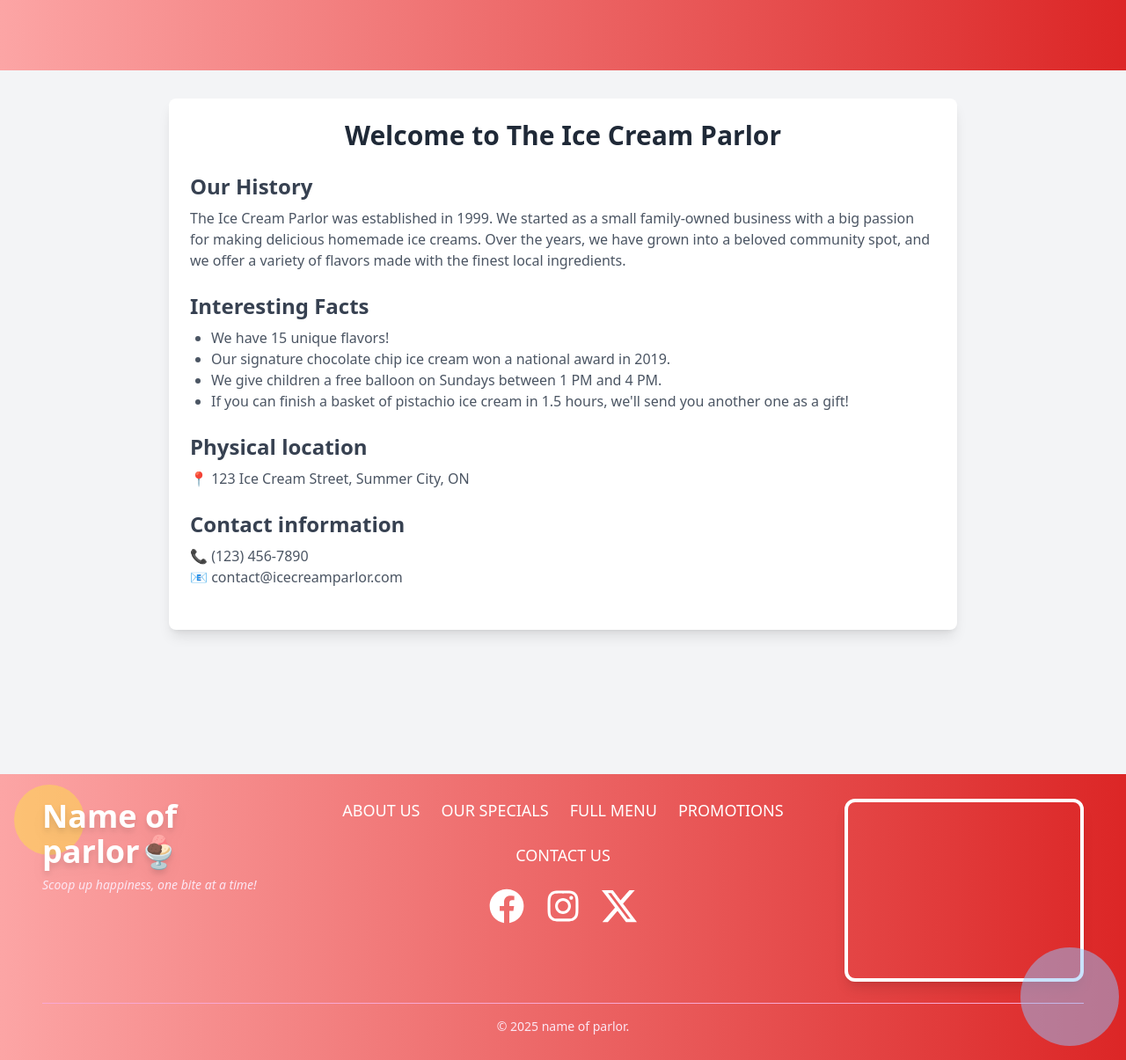
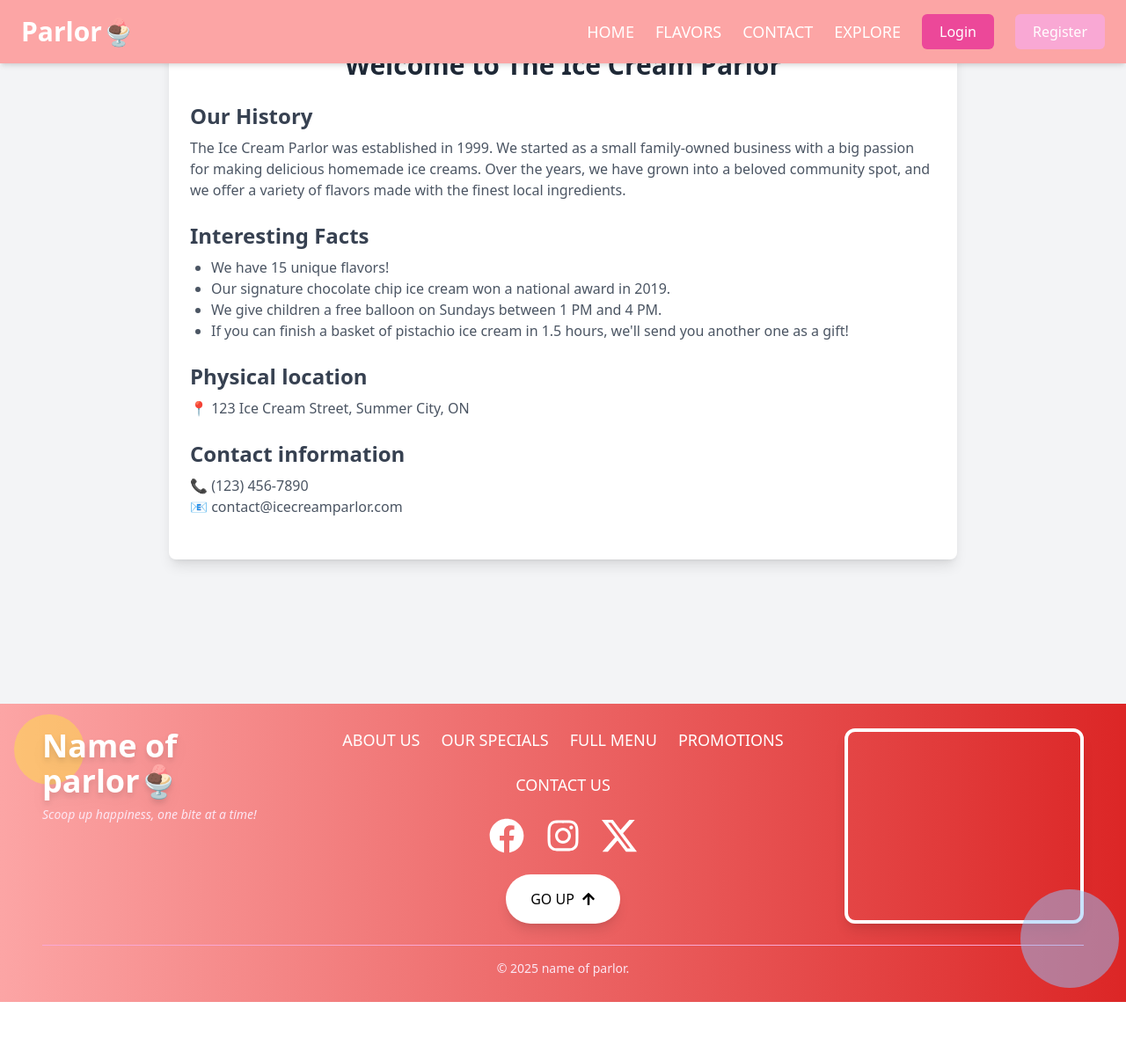
Before and after one commit to yashasvini2003/capstone_icecream, a Next.js app in the folder Frontend/my-app/: page / in a window 1280 px wide. Shown: the whole page at 88% size. After the commit the page ends 1139 px from the top, so only its background shows below. Built offline with nearby package versions, Linux system fonts and the light colour scheme; grey boxes are pictures that could not be loaded.

Commit message:
Added Navigation and modified Footer

```diff
--- a/Frontend/my-app/components/Footer.js
+++ b/Frontend/my-app/components/Footer.js
@@ -1,9 +1,19 @@
-import { FaFacebook, FaInstagram } from "react-icons/fa";
+'use client'
+
+import { FaFacebook, FaInstagram, FaArrowUp } from "react-icons/fa";
 import { BsTwitterX } from "react-icons/bs";
 import Link from "next/link";
 import '../app/styles.css'
 
 const Footer = () => {
+
+  const toTop = () => {
+    window.scrollTo({
+      top: 0,
+      behavior: "smooth",
+    });
+  };
+
   return (
     <footer className="bg-gradient-to-r from-red-300 to-red-600 text-white py-7 px-6 md:px-12 relative">
       {/* Circles */}
@@ -22,7 +32,7 @@ const Footer = () => {
           <div className="flex flex-wrap justify-center gap-6 mb-6 font-medium">
             <Link href="/" className="underline-link">ABOUT US</Link>
             <Link href="/" className="underline-link">OUR SPECIALS</Link>
-            <Link href="/" className="underline-link">FULL MENU</Link>
+            <Link href="/test" className="underline-link">FULL MENU</Link>
             <Link href="/" className="underline-link">PROMOTIONS</Link>
             <Link href="/" className="underline-link">CONTACT US</Link>
           </div>
@@ -36,6 +46,15 @@ const Footer = () => {
             <Link href="/" className="hover:text-black transition duration-300 hover:scale-110">
               <BsTwitterX size={40} />
             </Link>
+          </div>
+          <div className="flex gap-6 mt-6">
+            <button
+              onClick={toTop}
+              className="flex items-center bg-white text-black font-medium py-3 px-6 rounded-full shadow-lg transform hover:scale-105 transition-transform duration border-4 border-transparent hover:border-red-800"
+            >
+              <span className="mr-2">GO UP</span>
+              <FaArrowUp />
+            </button>
           </div>
         </div>
 
--- a/Frontend/my-app/components/NavBar.js
+++ b/Frontend/my-app/components/NavBar.js
@@ -1,15 +1,163 @@
-'use client'
-import { useState } from "react";
+'use client';
+
+import Link from 'next/link';
+import { useState } from 'react';
+import {
+  MdMenu,
+  MdClose,
+  MdArrowDropDown,
+  MdArrowDropUp,
+  MdPerson,
+  MdDashboard,
+  MdNotifications,
+  MdHelp,
+  MdLogout,
+} from 'react-icons/md';
+import { FaShoppingCart } from "react-icons/fa";
+import '../app/styles.css'
+import { useRouter } from 'next/navigation';
 
 const NavBar = () => {
-    const [isOpen, setIsOpen] = useState(false)
-    const [isLoggedIn, setIsLoggedIn] = useState(false)
+  const [isMenuOpen, setIsMenuOpen] = useState(false);
+  const [isProfileDropdownOpen, setIsProfileDropdownOpen] = useState(false);
+  const [isLoggedIn, setIsLoggedIn] = useState(false);
+  const router = useRouter();
 
-    return (
-        <div className="bg-gradient-to-r from-red-300 to-red-600 text-white py-10 px-6 md:px-12 relative">
+  const handleLogout = () => {
+    setIsLoggedIn(false);
+    setIsMenuOpen(false);
+    setIsProfileDropdownOpen(false);
+    router.push('/');
+  };
 
+  return (
+    <nav className="bg-red-300 text-white shadow-md w-full fixed mb-4 top-0 z-20">
+      <div className="container mx-auto flex justify-between items-center py-4 px-6">
+        {/* Logo */}
+        <Link
+          href="/"
+          className="flex items-center space-x-2 text-3xl font-extrabold text-white transition-transform duration-300 ease-in-out transform hover:scale-105 hover:text-pink-400"
+          onClick={() => setIsMenuOpen(false)}
+        >
+          <span>Parlor🍨</span>
+        </Link>
+
+        {/* Navigation Links */}
+        <div className="hidden md:flex items-center space-x-6">
+          <Link href="/" className="underline-link">HOME</Link>
+          <Link href="/test" className="underline-link">FLAVORS</Link>
+          <Link href="/" className="underline-link">CONTACT</Link>
+          <Link href="/" className="underline-link">EXPLORE</Link>
+
+          {isLoggedIn ? (
+            <div className="relative">
+              <div
+                className="flex items-center cursor-pointer space-x-2"
+                onClick={() => setIsProfileDropdownOpen(!isProfileDropdownOpen)}
+              >
+                <span className="text-pink-600 font-semibold bg-white p-2 rounded-lg flex items-center">
+                    TestUser
+                    {isProfileDropdownOpen ? <MdArrowDropUp className="ml-2" /> : <MdArrowDropDown className="ml-2" />}
+                </span>
+              </div>
+              {isProfileDropdownOpen && (
+                <div className="absolute right-0 mt-2 w-48 bg-white border rounded shadow-lg text-pink-600">
+                  <Link href="/" onClick={() => setIsProfileDropdownOpen(false)} className="block px-4 py-2 hover:bg-pink-100">
+                    <MdPerson className="inline-block mr-2" /> Profile
+                  </Link>
+                  <Link href="/" onClick={() => setIsProfileDropdownOpen(false)} className="block px-4 py-2 hover:bg-pink-100">
+                    <FaShoppingCart className="inline-block mr-2" /> Shopping Carts
+                  </Link>
+                  <Link href="/" onClick={() => setIsProfileDropdownOpen(false)} className="block px-4 py-2 hover:bg-pink-100">
+                    <MdDashboard className="inline-block mr-2" /> Dashboard
+                  </Link>
+                  <Link href="/" onClick={() => setIsProfileDropdownOpen(false)} className="block px-4 py-2 hover:bg-pink-100">
+                    <MdNotifications className="inline-block mr-2" /> Notifications
+                  </Link>
+                  <Link href="/" onClick={() => setIsProfileDropdownOpen(false)} className="block px-4 py-2 hover:bg-pink-100">
+                    <MdHelp className="inline-block mr-2" /> Help
+                  </Link>
+                  <button
+                    className="block w-full text-left px-4 py-2 hover:bg-pink-100"
+                    onClick={handleLogout}
+                  >
+                    <MdLogout className="inline-block mr-2" /> Logout
+                  </button>
+                </div>
+              )}
+            </div>
+          ) : (
+            <>
+              <button onClick={() => setIsLoggedIn(true)} className="bg-pink-500 text-white px-5 py-2 rounded-md hover:bg-pink-600 transition">
+                Login
+              </button>
+              <Link href="/" className="bg-pink-300 text-white px-5 py-2 rounded-md hover:bg-pink-400 transition">
+                Register
+              </Link>
+            </>
+          )}
         </div>
-    )
-}
+
+        {/* Mobile Menu Toggle */}
+        <button
+          className={`md:hidden text-white focus:outline-none transition-transform duration-300 ${isMenuOpen ? 'rotate-90' : ''}`}
+          onClick={() => setIsMenuOpen(!isMenuOpen)}
+        >
+          {isMenuOpen ? <MdClose size={32} /> : <MdMenu size={32} />}
+        </button>
+
+        {/* Mobile Menu */}
+        <div
+          className={`absolute top-16 left-0 w-full bg-red-300 shadow-lg md:hidden flex flex-col items-center transition-all duration-300 ${
+            isMenuOpen ? 'max-h-96 opacity-100' : 'max-h-0 opacity-0 overflow-hidden'
+          }`}
+        >
+          <div className="flex flex-col w-full px-6 py-4 space-y-3">
+            <div className="flex flex-row w-full justify-center space-x-3">
+              <Link href="/" onClick={() => setIsMenuOpen(false)} className="underline-link">HOME</Link>
+              <Link href="/" onClick={() => setIsMenuOpen(false)} className="underline-link">FLAVORS</Link>
+              <Link href="/" onClick={() => setIsMenuOpen(false)} className="underline-link">CONTACT</Link>
+              <Link href="/" onClick={() => setIsMenuOpen(false)} className="underline-link">EXPLORE</Link>
+            </div>
+
+            <hr />
+
+            {isLoggedIn ? (
+              <>
+                <Link href="/" onClick={() => setIsMenuOpen(false)} className="flex items-center space-x-2 py-2 hover:text-pink-600">
+                  <MdPerson /> <span className>Profile</span>
+                </Link>
+                <Link href="/" onClick={() => setIsMenuOpen(false)} className="flex items-center space-x-2 py-2 hover:text-pink-600">
+                  <FaShoppingCart /> <span>Shopping Carts</span>
+                </Link>
+                <Link href="/" onClick={() => setIsMenuOpen(false)} className="flex items-center space-x-2 py-2 hover:text-pink-600">
+                  <MdDashboard /> <span>Dashboard</span>
+                </Link>
+                <Link href="/" onClick={() => setIsMenuOpen(false)} className="flex items-center space-x-2 py-2 hover:text-pink-600">
+                  <MdNotifications /> <span>Notifications</span>
+                </Link>
+                <Link href="/" onClick={() => setIsMenuOpen(false)} className="flex items-center space-x-2 py-2 hover:text-pink-600">
+                  <MdHelp /> <span>Help</span>
+                </Link>
+                <button className="w-full py-3 bg-red-500 text-white rounded-full hover:bg-red-600 mt-2 pb-2" onClick={handleLogout}>
+                  Logout
+                </button>
+              </>
+            ) : (
+              <>
+                <button onClick={() => setIsLoggedIn(true)} className="bg-pink-500 text-white py-3 text-center rounded-full hover:bg-pink-600">
+                  Login
+                </button>
+                <button className="bg-pink-300 text-white py-3 text-center rounded-full hover:bg-pink-400">
+                  Register
+                </button>
+              </>
+            )}
+          </div>
+        </div>
+      </div>
+    </nav>
+  );
+};
 
 export default NavBar;
--- a/Frontend/my-app/package.json
+++ b/Frontend/my-app/package.json
@@ -9,10 +9,9 @@
     "lint": "next lint"
   },
   "dependencies": {
-    "lucide-react": "^0.486.0",
     "express": "^4.21.2",
     "lucide-react": "^0.484.0",
-    "next": "^15.1.7",
+    "next": "^15.2.4",
     "react": "^19.0.0",
     "react-dom": "^19.0.0",
     "react-icons": "^5.5.0"
```
Also changed, not shown: 1 other file (tests, documents, lock files or other folders).
